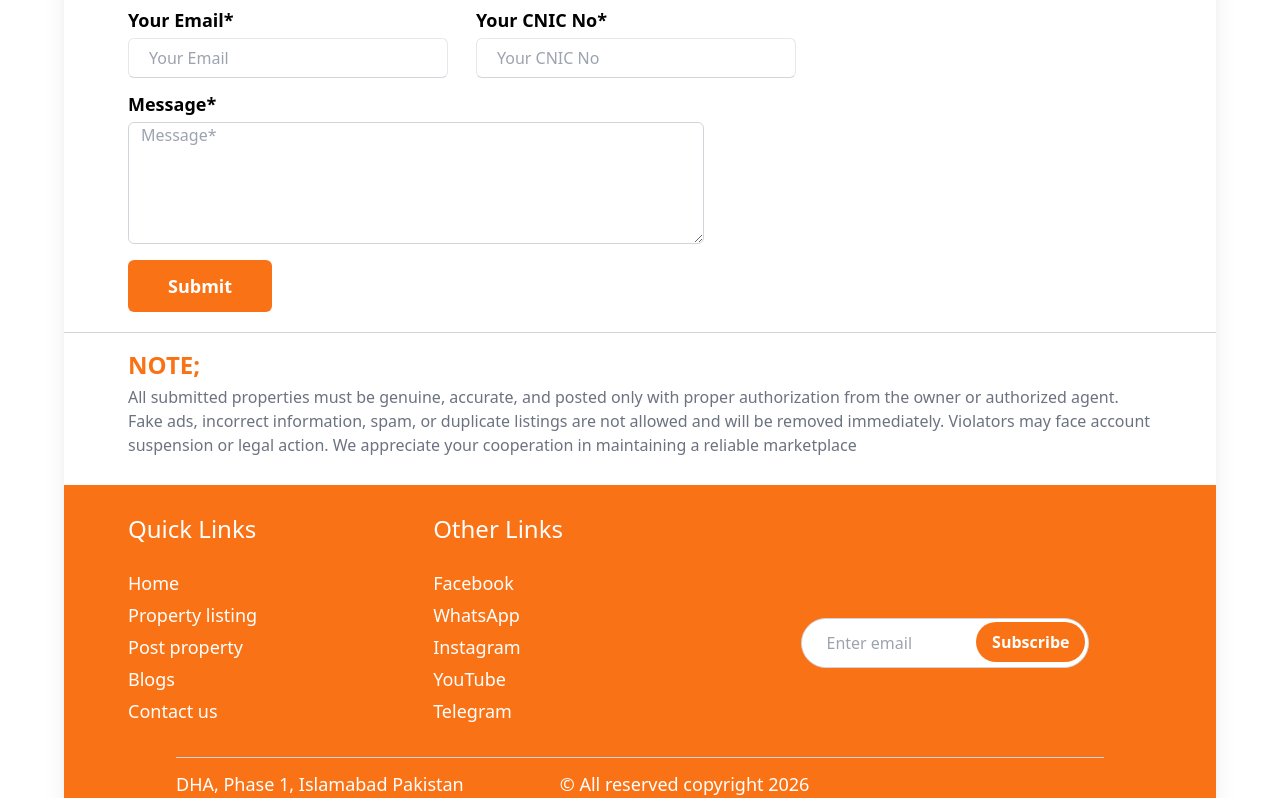
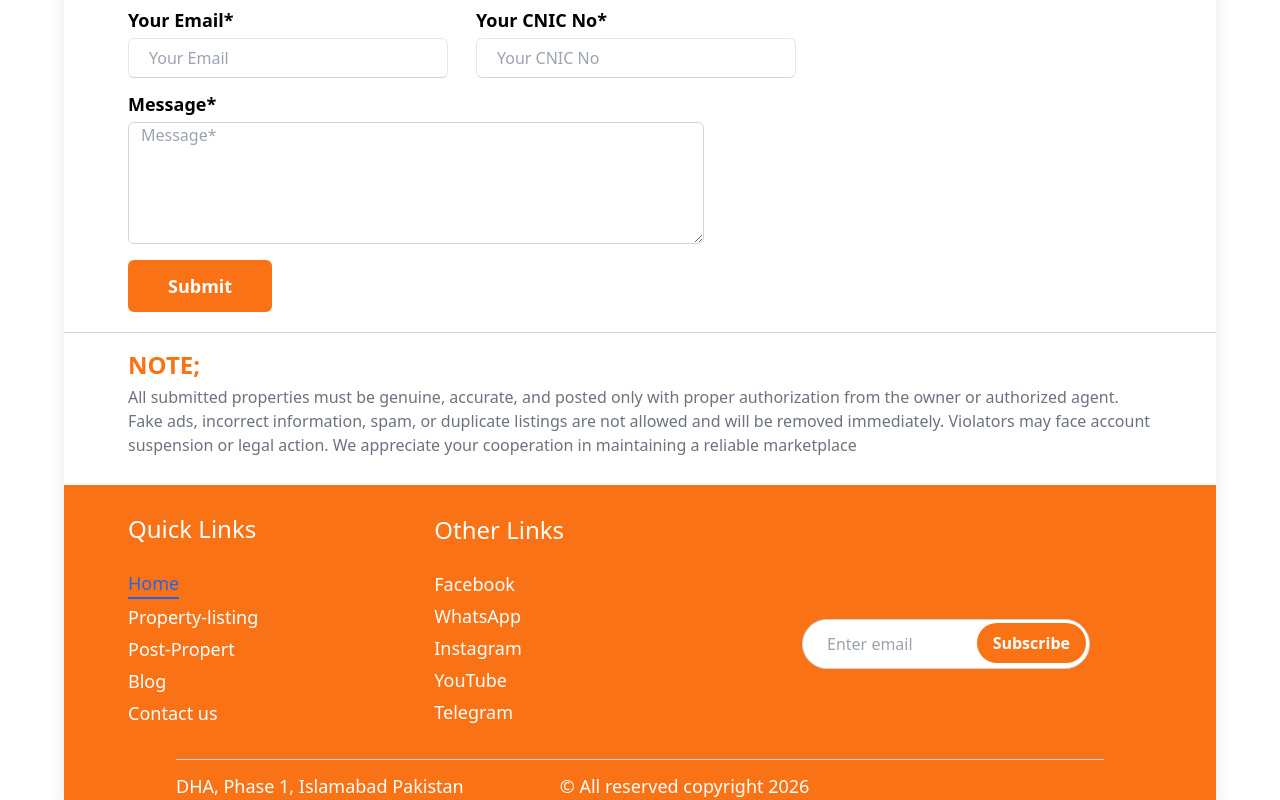
Before and after one commit to riyyan-optiverse/Landing-page-reactjs, a React (Vite) app: page /home in a window 1280 px wide. Shown: the part 781-1581 px from the top of the page. Built offline with nearby package versions, Linux system fonts and the light colour scheme.

Commit message:
modified the footer

```diff
--- a/src/components/footer/footerContent.jsx
+++ b/src/components/footer/footerContent.jsx
@@ -1,42 +1,54 @@
+import { useState } from "react";
 import { Link } from "react-router-dom";
 
+const footerLinks = [
+  {
+    text: "Home",
+    href: "home",
+  },
+  {
+    text: "Property-listing",
+    href: "property-listing",
+  },
+  {
+    text: "Post-Propert",
+    href: "post-property",
+  },
+  {
+    text: "Blog",
+    href: "blog",
+  },
+  {
+    text: "Contact us",
+    href: "contact-us",
+  },
+];
 const Footer = () => {
+  const [active, setactive] = useState("home");
   return (
     <div className="w-full bg-orange-500 mt-5">
       <div className="px-6 md:px-16 pt-7 flex flex-col items-center md:flex-row gap-10 md:gap-44">
         <div className="flex flex-col gap-6 ">
           <p className="text-2xl font-medium text-white">Quick Links</p>
           <div className="flex flex-col gap-1 items-center md:items-start">
-            <Link
-              to="/home"
-              className="text-lg text-white cursor-pointer hover:text-blue-500"
-            >
-              Home
-            </Link>
-            <Link
-              to="/property-listing"
-              className="text-lg text-white cursor-pointer hover:text-blue-500"
-            >
-              Property listing
-            </Link>
-            <Link
-              to="/post-property"
-              className="text-lg text-white cursor-pointer hover:text-blue-500"
-            >
-              Post property
-            </Link>
-            <Link
-              to="/blog"
-              className="text-lg text-white cursor-pointer hover:text-blue-500"
-            >
-              Blogs
-            </Link>
-            <Link
-              to="/contact-us"
-              className="text-lg text-white  cursor-pointer hover:text-blue-500"
-            >
-              Contact us
-            </Link>
+            {footerLinks.map((link, index) => {
+              return (
+                <Link
+                  key={index}
+                  to={`/${link.href}`}
+                  onClick={() => setactive(link.href)}
+                  className={`text-lg  cursor-pointer
+                ${
+                  active === link.href
+                    ? "text-blue-600 border-b-2 border-blue-600"
+                    : "text-white hover:text-blue-500"
+                }
+                `}
+                >
+                  {link.text}
+                </Link>
+              );
+            })}
           </div>
         </div>
         <div className="flex flex-col gap-6 items-center md:items-start">
```
